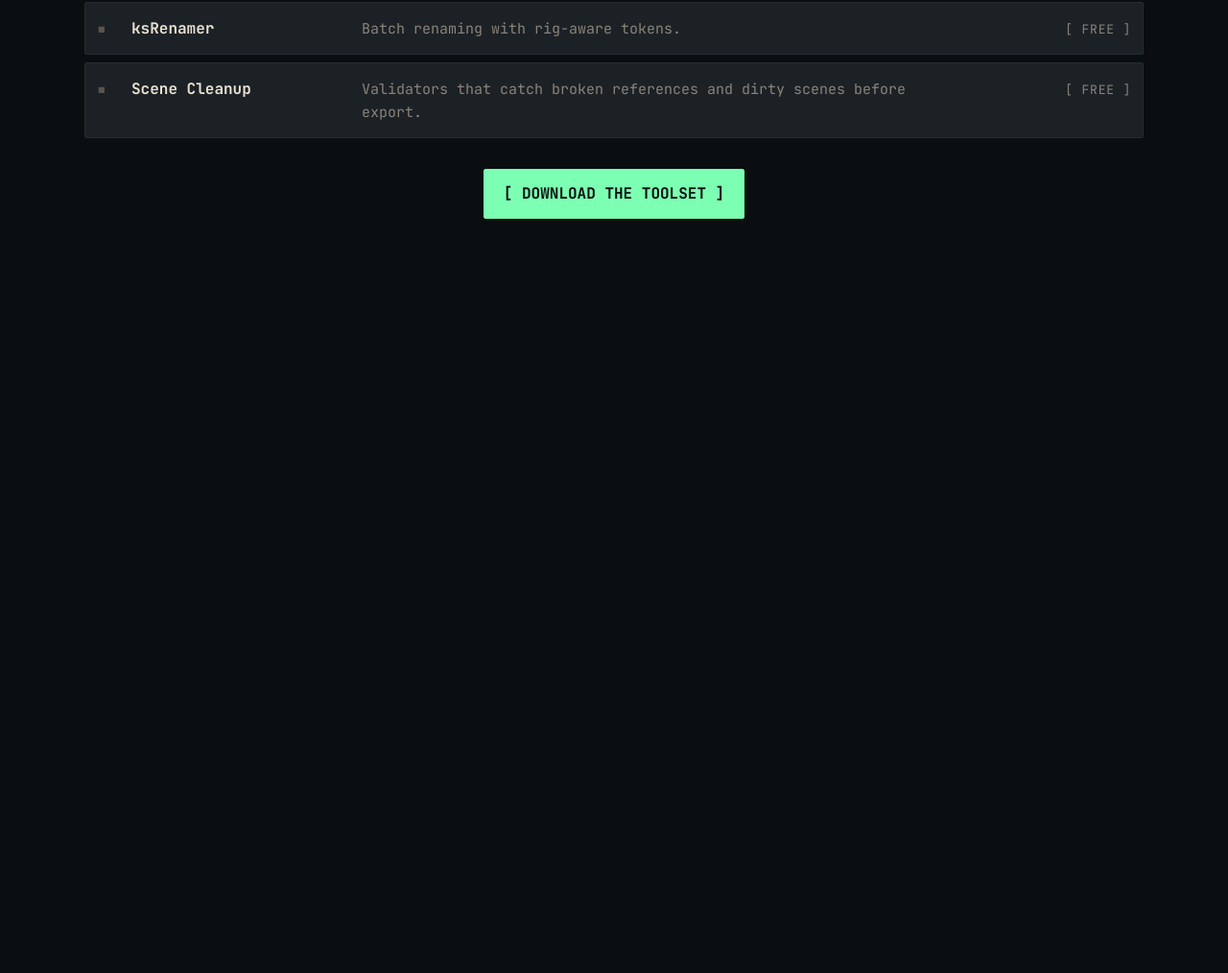
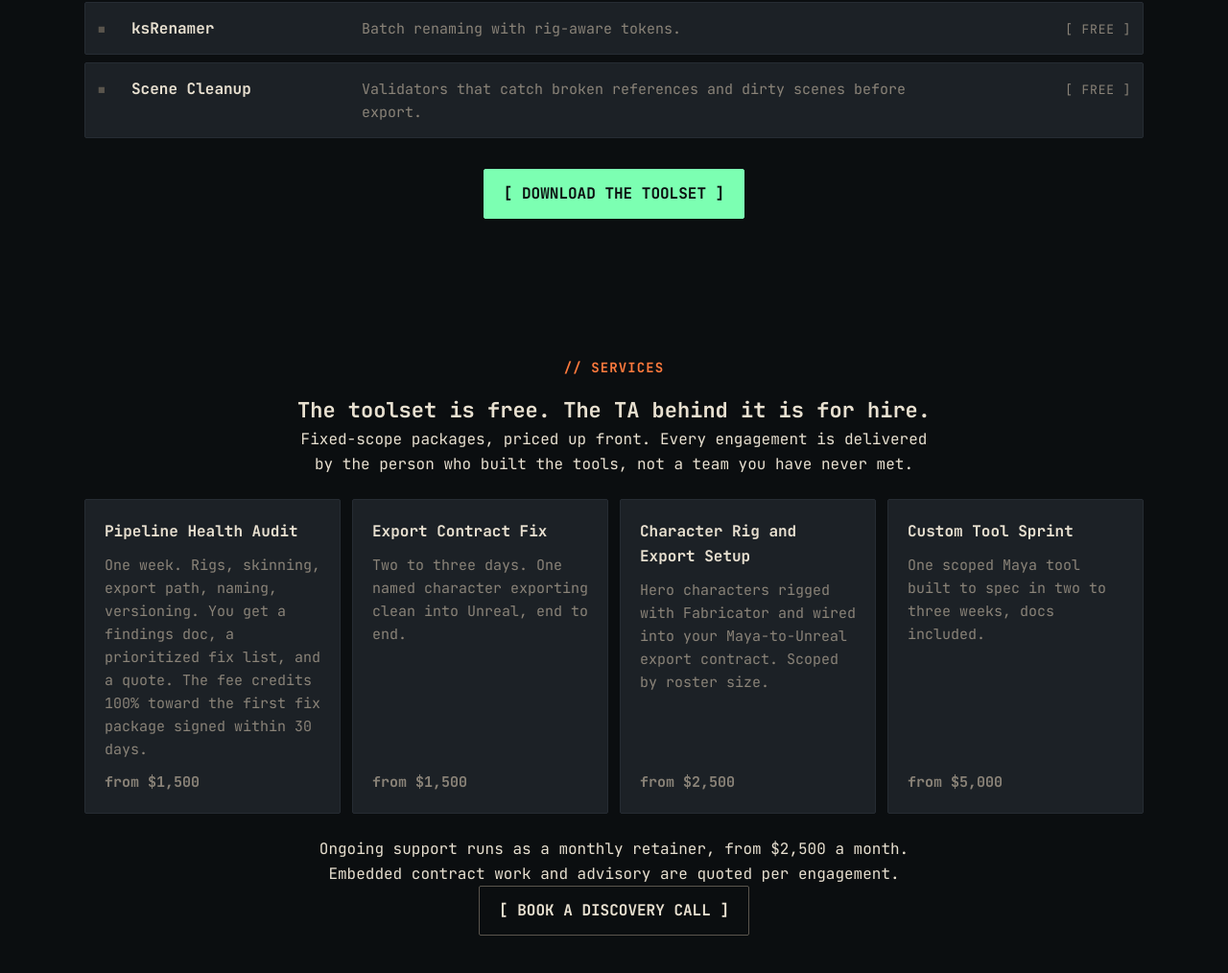
Before and after one commit to adrianmelian/fabricator-studio-site, an Astro site: page / in a window 1280 px wide. Shown: the part 1485-2499 px from the top of the page at 96% size. Before the commit the page ends 1785 px from the top, so only its background shows below. Built offline with nearby package versions, Linux system fonts and the light colour scheme; Astro itself is replaced by a stand-in of ours.

Commit message:
[Site] Services: packages with public from-bands, retainer entry, soft CTA

```diff
--- a/src/pages/index.astro
+++ b/src/pages/index.astro
@@ -39,6 +39,36 @@ const DOWNLOAD_URL = 'https://github.com/adrianmelian/KinematicSolutions/release
     </div>
     <BracketButton kind="hard" href={DOWNLOAD_URL} label="Download the toolset" />
   </section>
+
+  <section id="services">
+    <FieldLabel text="Services" />
+    <h2 class="subhead">The toolset is free. The TA behind it is for hire.</h2>
+    <p class="prose">Fixed-scope packages, priced up front. Every engagement is delivered by the person who built the tools, not a team you have never met.</p>
+    <div class="services__grid">
+      <div class="service">
+        <h3>Pipeline Health Audit</h3>
+        <p>One week. Rigs, skinning, export path, naming, versioning. You get a findings doc, a prioritized fix list, and a quote. The fee credits 100% toward the first fix package signed within 30 days.</p>
+        <p class="service__price">from $1,500</p>
+      </div>
+      <div class="service">
+        <h3>Export Contract Fix</h3>
+        <p>Two to three days. One named character exporting clean into Unreal, end to end.</p>
+        <p class="service__price">from $1,500</p>
+      </div>
+      <div class="service">
+        <h3>Character Rig and Export Setup</h3>
+        <p>Hero characters rigged with Fabricator and wired into your Maya-to-Unreal export contract. Scoped by roster size.</p>
+        <p class="service__price">from $2,500</p>
+      </div>
+      <div class="service">
+        <h3>Custom Tool Sprint</h3>
+        <p>One scoped Maya tool built to spec in two to three weeks, docs included.</p>
+        <p class="service__price">from $5,000</p>
+      </div>
+    </div>
+    <p class="prose">Ongoing support runs as a monthly retainer, from $2,500 a month. Embedded contract work and advisory are quoted per engagement.</p>
+    <BracketButton kind="soft" href="mailto:adrianmelian123@gmail.com?subject=FabricatorStudio%20discovery%20call" label="Book a discovery call" />
+  </section>
 </BaseLayout>
 <style>
   .hero { display: flex; flex-direction: column; gap: 1.25rem; align-items: center; text-align: center; padding-top: 6rem; }
@@ -48,4 +78,12 @@ const DOWNLOAD_URL = 'https://github.com/adrianmelian/KinematicSolutions/release
   #toolset { text-align: center; }
   #toolset .subhead { margin-inline: auto; }
   .toolset__rows { display: flex; flex-direction: column; gap: 0.5rem; margin: 1.5rem 0 2rem; text-align: left; }
+
+  #services { text-align: center; }
+  #services .prose { margin-inline: auto; }
+  .services__grid { display: grid; grid-template-columns: repeat(auto-fit, minmax(16rem, 1fr)); gap: 0.75rem; margin: 1.5rem 0; text-align: left; }
+  .service { border: 1px solid var(--iron-2); border-radius: var(--radius); background: var(--iron); padding: 1.25rem; display: flex; flex-direction: column; gap: 0.625rem; }
+  .service h3 { font-size: 1rem; }
+  .service p { color: var(--bone-dim); font-size: 0.9375rem; }
+  .service__price { margin-top: auto; color: var(--bone); font-weight: 700; }
 </style>
```
